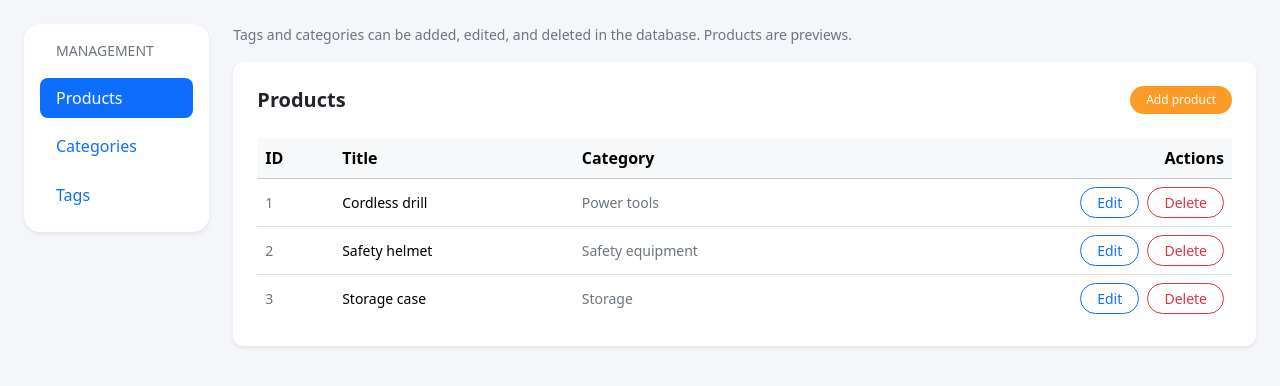
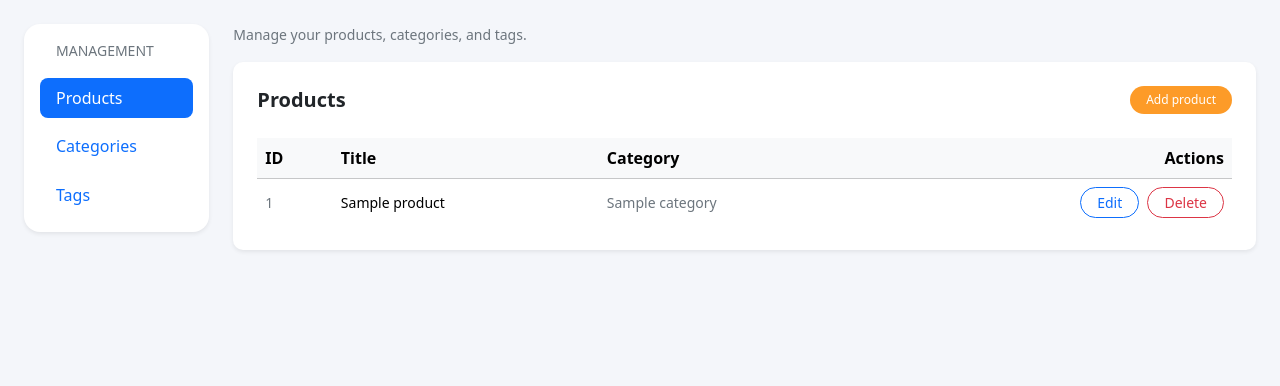
Before and after one commit to masoudimp/DJango, a Django app: page /manage/ in a window 1280 px wide. Shown: the part 85-471 px from the top of the page. Run offline with Django 5.2, Linux system fonts and the light colour scheme; tables that the repository leaves empty hold one stand-in row (values such as "Sample post"); some libraries are stand-ins or nearby versions.

Commit message:
Products CRUD

```diff
--- a/products/static/products/dashboard.js
+++ b/products/static/products/dashboard.js
@@ -1,22 +1,4 @@
 document.documentElement.dataset.inputMode = "pointer";
-const productImageInput = document.getElementById("new-product-image");
-document.getElementById("upload-product-image")?.addEventListener("click", () => productImageInput.click());
-productImageInput?.addEventListener("change", () => {
-    document.getElementById("product-image-name").textContent = productImageInput.files[0]?.name || "";
-});
-document.querySelectorAll('.admin-demo-form:not(#create-tag-form):not(#create-category-form)').forEach((form) => {
-    form.addEventListener("submit", (event) => {
-        event.preventDefault();
-        const category = form.querySelector('input[name="category"]');
-        if (category && !category.value) {
-            form.querySelector(".admin-form-status").textContent = "Please select a category.";
-            form.querySelector('[data-picker="category"] button').focus();
-            return;
-        }
-        form.querySelector(".admin-form-status").textContent = "";
-        showAddSuccess(form);
-    });
-});
 const productModalElement = document.getElementById("product-modal");
 const productModal = productModalElement ? new bootstrap.Modal(productModalElement) : null;
 let activeProductCard = null;
@@ -120,7 +102,7 @@ const emptySummary = tagsSummary.textContent;
 function updateTagsSummary() {
     const selected = tagInputs.filter((input) => input.checked);
     tagsSummary.textContent = selected.length === 0 ? emptySummary
-        : selected.length === 1 ? selected[0].value : `${selected.length} tags selected`;
+        : selected.length === 1 ? selected[0].dataset.label : `${selected.length} tags selected`;
 }
 tagInputs.forEach((input) => input.addEventListener("change", updateTagsSummary));
 getElement("clear-tags").addEventListener("click", () => {
@@ -134,7 +116,7 @@ tagSearch.addEventListener("input", () => {
     const query = tagSearch.value.trim().toLowerCase();
     let matches = 0;
     tagInputs.forEach((input) => {
-        const visible = input.value.toLowerCase().includes(query);
+        const visible = input.dataset.label.toLowerCase().includes(query);
         input.closest(".tag-option").hidden = !visible;
         if (visible) matches += 1;
     });
--- a/products/static/products/management.js
+++ b/products/static/products/management.js
@@ -22,9 +22,7 @@ function openManagementForm(kind, row, trigger) {
     form.querySelector("h3").hidden = true;
     form.querySelector('[type="submit"]').textContent = editing ? "Save changes" : `Add ${kind}`;
     form.dataset.mode = editing ? "edit" : "add";
-    if (kind === "tag" || kind === "category") {
-        form.action = editing ? row.dataset.editUrl : form.dataset.createUrl;
-    }
+    form.action = editing ? row.dataset.editUrl : form.dataset.createUrl;
     document.querySelectorAll("#admin-forms > .collapse").forEach((item) => {
         item.classList.toggle("show", item === panel);
     });
@@ -75,7 +73,9 @@ document.querySelectorAll("[data-manage-delete]").forEach((button) => {
         document.getElementById("delete-preview-status").textContent = deleteUrl
             ? button.closest("tr").dataset.kind === "category"
                 ? "Categories with subcategories or products cannot be deleted."
-                : "This will delete the tag and remove it from any linked products."
+                : button.closest("tr").dataset.kind === "product"
+                    ? "This will delete the product. Its category and tags will be kept."
+                    : "This will delete the tag and remove it from any linked products."
             : "Preview only — no records will be deleted.";
         bootstrap.Modal.getOrCreateInstance(deletePreview).show();
     });
@@ -98,7 +98,7 @@ if (managementSuccess) {
     });
 }
 
-["tag", "category"].forEach((kind) => {
+["tag", "category", "product"].forEach((kind) => {
     const form = document.getElementById(`create-${kind}-form`);
     if (!document.getElementById(`management-${kind}-invalid`)) return;
     const editing = form.dataset.mode === "edit";
--- a/products/templates/products/dashboard.html
+++ b/products/templates/products/dashboard.html
@@ -26,6 +26,8 @@
     <div class="product-grid">
         {% for product in products %}
         <div>{% include "products/includes/product_card.html" %}</div>
+        {% empty %}
+        <p class="text-secondary">No products found.</p>
         {% endfor %}
     </div>
 </section>
--- a/products/templates/products/includes/admin_modal.html
+++ b/products/templates/products/includes/admin_modal.html
@@ -61,25 +61,21 @@
                             </form>
                         </div>
                         <div id="add-product-panel" class="collapse" data-bs-parent="#admin-forms">
-                            <form class="admin-demo-form pb-3" aria-label="Add product">
+                            <form id="create-product-form" class="admin-demo-form pb-3" aria-label="Add product" method="post" data-create-url="{% url 'products:create_product' %}" data-mode="{% if product_form.instance.pk %}edit{% else %}add{% endif %}" action="{% if product_form.instance.pk %}{% url 'products:edit_product' product_form.instance.pk %}{% else %}{% url 'products:create_product' %}{% endif %}">
+                                {% csrf_token %}
                                 <h3 class="fs-6 mb-3">Add product</h3>
                                 <label for="new-product-title" class="form-label small">Title</label>
-                                <input id="new-product-title" class="form-control form-control-sm mb-3" maxlength="200" required>
+                                <input id="new-product-title" name="title" value="{{ product_form.title.value|default_if_none:'' }}" class="form-control form-control-sm mb-3" maxlength="200" required>
                                 <label for="new-product-category" class="form-label small">Category</label>
-                                <div class="mb-3">{% include "products/includes/category_picker.html" with prefix="new-product-" category_placeholder="Select category" as_dropdown=True %}</div>
+                                <div class="mb-3">{% include "products/includes/category_picker.html" with prefix="new-product-" category_placeholder="Select category" selected_parent=product_form.category.value as_dropdown=True %}</div>
                                 <div class="mb-3">
                                     <label for="new-product-tags" class="form-label small">Tags <span class="text-secondary">(optional)</span></label>
-                                    {% include "products/includes/tags_picker.html" with prefix="new-product-" tags_placeholder="Select tags" as_dropdown=True %}
+                                    {% include "products/includes/tags_picker.html" with prefix="new-product-" tags_placeholder="Select tags" use_ids=True as_dropdown=True %}
                                 </div>
                                 <label for="new-product-description" class="form-label small">Description <span class="text-secondary">(optional)</span></label>
-                                <textarea id="new-product-description" class="form-control form-control-sm mb-3" rows="3"></textarea>
-                                <div class="d-flex justify-content-end align-items-center gap-2 mb-3">
-                                    <span id="product-image-name" class="small text-secondary text-truncate" aria-live="polite"></span>
-                                    <input id="new-product-image" type="file" accept="image/*" hidden>
-                                    <button id="upload-product-image" type="button" class="btn btn-primary btn-sm rounded-pill px-3 flex-shrink-0">Upload image</button>
-                                </div>
+                                <textarea id="new-product-description" name="description" class="form-control form-control-sm mb-3" rows="3">{{ product_form.description.value|default_if_none:'' }}</textarea>
                                 <button type="submit" class="btn btn-sm rounded-pill px-3 admin-button">Add product</button>
-                                <p class="admin-form-status small text-secondary mt-2 mb-0" role="status"></p>
+                                <div class="admin-form-status small text-danger mt-2 mb-0" role="status">{{ product_form.title.errors }}{{ product_form.category.errors }}{{ product_form.tags.errors }}{{ product_form.description.errors }}{{ product_form.non_field_errors }}</div>
                             </form>
                         </div>
                     </div>
--- a/products/templates/products/includes/product_card.html
+++ b/products/templates/products/includes/product_card.html
@@ -13,7 +13,7 @@
             <button type="button" class="badge-scroll btn btn-sm p-0" data-scroll="-1" aria-label="Scroll labels left" hidden>&lt;</button>
             <div class="badge-track d-flex align-items-center gap-1">
                 <span class="badge text-bg-light border">{{ product.category }}</span>
-                {% for tag in product.tags %}
+                {% for tag in product.tags.all %}
                     <span class="badge text-bg-light border">{{ tag }}</span>
                 {% endfor %}
             </div>
--- a/products/templates/products/includes/tags_picker.html
+++ b/products/templates/products/includes/tags_picker.html
@@ -12,7 +12,7 @@
                         <div class="tag-options">
                             {% for tag in demo_tags %}
                             <label class="tag-option d-flex align-items-center gap-2" for="{{ prefix }}tag-{{ forloop.counter }}">
-                                <input class="form-check-input m-0" id="{{ prefix }}tag-{{ forloop.counter }}" type="checkbox" name="tags" value="{{ tag }}">
+                                <input class="form-check-input m-0" id="{{ prefix }}tag-{{ forloop.counter }}" type="checkbox" name="tags" data-label="{{ tag }}" value="{% if use_ids %}{{ tag.pk }}{% else %}{{ tag }}{% endif %}" {% if use_ids and tag.pk|stringformat:"s" in selected_tag_ids %}checked{% endif %}>
                                 <span>{{ tag }}</span>
                             </label>
                             {% endfor %}
--- a/products/templates/products/management.html
+++ b/products/templates/products/management.html
@@ -4,6 +4,7 @@
 {% block extra_css %}<link rel="stylesheet" href="{% static 'products/dashboard.css' %}">{% endblock %}
 {% block content %}
 {% include "products/includes/header.html" %}
+{% if product_form %}<span id="management-product-invalid" hidden></span>{% endif %}
 {% if category_form %}<span id="management-category-invalid" hidden></span>{% endif %}
 {% if category_error %}<div class="alert alert-danger" role="alert">{{ category_error }}</div>{% endif %}
 {% if tag_form %}<span id="management-tag-invalid" hidden></span>{% endif %}
@@ -30,7 +31,7 @@
         </nav>
     </aside>
     <div class="col-12 col-lg-9 col-xl-10">
-        <p class="small text-secondary mb-3">Tags and categories can be added, edited, and deleted in the database. Products are previews.</p>
+        <p class="small text-secondary mb-3">Manage your products, categories, and tags.</p>
         <div class="tab-content">
             {% for section in sections %}
             <section class="tab-pane fade {% if section.key == active_section %}show active{% endif %}" id="{{ section.key }}-table" role="tabpanel" aria-labelledby="{{ section.key }}-tab" tabindex="0">
@@ -45,10 +46,10 @@
                             <thead class="table-light"><tr><th scope="col">ID</th><th scope="col">Title</th>{% if section.detail_label %}<th scope="col">{{ section.detail_label }}</th>{% endif %}<th scope="col" class="text-end">Actions</th></tr></thead>
                             <tbody>
                                 {% for row in section.rows %}
-                                <tr data-kind="{{ section.key }}" data-title="{{ row.title }}" data-category="{% if section.key == 'category' %}{{ row.parent_id|default_if_none:'' }}{% else %}{{ row.category|default:'' }}{% endif %}" data-tags="{{ row.tags|default:'' }}" data-description="{{ row.description|default:'' }}" {% if section.key == 'tag' %}data-edit-url="{% url 'products:edit_tag' row.id %}" data-delete-url="{% url 'products:delete_tag' row.id %}"{% elif section.key == 'category' %}data-edit-url="{% url 'products:edit_category' row.id %}" data-delete-url="{% url 'products:delete_category' row.id %}"{% endif %}>
+                                <tr data-kind="{{ section.key }}" data-title="{{ row.title }}" data-category="{% if section.key == 'category' %}{{ row.parent_id|default_if_none:'' }}{% else %}{{ row.category_id|default_if_none:'' }}{% endif %}" data-tags="{% if section.key == 'product' %}{% for tag in row.tags.all %}{{ tag.pk }}{% if not forloop.last %}|{% endif %}{% endfor %}{% endif %}" data-description="{{ row.description|default:'' }}" {% if section.key == 'tag' %}data-edit-url="{% url 'products:edit_tag' row.id %}" data-delete-url="{% url 'products:delete_tag' row.id %}"{% elif section.key == 'category' %}data-edit-url="{% url 'products:edit_category' row.id %}" data-delete-url="{% url 'products:delete_category' row.id %}"{% elif section.key == 'product' %}data-edit-url="{% url 'products:edit_product' row.id %}" data-delete-url="{% url 'products:delete_product' row.id %}"{% endif %}>
                                     <td class="text-secondary small">{{ row.id }}</td>
                                     <td class="small fw-medium">{{ row.title }}</td>
-                                    {% if section.detail_label %}<td class="small text-secondary">{% if section.key == 'category' %}{{ row.parent.title|default:"—" }}{% else %}{{ row.detail }}{% endif %}</td>{% endif %}
+                                    {% if section.detail_label %}<td class="small text-secondary">{% if section.key == 'category' %}{{ row.parent.title|default:"—" }}{% else %}{{ row.category.title }}{% endif %}</td>{% endif %}
                                     <td class="text-end text-nowrap">
                                         <button type="button" class="btn btn-outline-primary btn-sm rounded-pill px-3" data-manage-edit aria-label="Edit {{ row.title }}">Edit</button>
                                         <button type="button" class="btn btn-outline-danger btn-sm rounded-pill px-3 ms-1" data-manage-delete aria-label="Delete {{ row.title }}">Delete</button>
--- a/products/urls.py
+++ b/products/urls.py
@@ -10,6 +10,9 @@ urlpatterns = [
     path("categories/create/", views.create_category, name="create_category"),
     path("categories/<int:pk>/edit/", views.edit_category, name="edit_category"),
     path("categories/<int:pk>/delete/", views.delete_category, name="delete_category"),
+    path("products/create/", views.create_product, name="create_product"),
+    path("products/<int:pk>/edit/", views.edit_product, name="edit_product"),
+    path("products/<int:pk>/delete/", views.delete_product, name="delete_product"),
     path("tags/create/", views.create_tag, name="create_tag"),
     path("tags/<int:pk>/edit/", views.edit_tag, name="edit_tag"),
     path("tags/<int:pk>/delete/", views.delete_tag, name="delete_tag"),
--- a/products/views.py
+++ b/products/views.py
@@ -4,8 +4,8 @@ from django.db import IntegrityError, transaction
 from django.views.decorators.http import require_POST
 from django.db.models.deletion import ProtectedError
 
-from .forms import CategoryForm, TagForm
-from .models import Category, Tag
+from .forms import CategoryForm, ProductForm, TagForm
+from .models import Category, Product, Tag
 
 
 def category_tree():
@@ -103,43 +103,62 @@ def delete_category(request, pk):
     return redirect("/manage/?section=category")
 
 
-def dashboard(request, tag_form=None):
-    products = [
-        {"title": "Cordless drill", "category": "Power tools", "description": "Compact cordless drill for everyday installation and assembly work. Its comfortable grip and adjustable speed help with precise drilling, while the lightweight design makes it easy to carry between jobs.", "image": None, "tags": ["Cordless", "Heavy duty", "Professional", "Compact"]},
-        {"title": "Safety helmet", "category": "Safety equipment", "description": "A practical safety helmet for everyday work on site. The adjustable fit and comfortable interior make it suitable for extended use, with a lightweight shell that is easy to store alongside other protective equipment.", "image": None},
-        {"title": "Cable reel", "category": "Electrical", "description": "Keep cables organized and ready for the next job with this portable cable reel. The sturdy frame and convenient handle make transport simple, while the winding design helps reduce tangles during storage.", "image": None},
-        {"title": "Adjustable wrench", "category": "Hand tools", "description": "A versatile adjustable wrench for assembly, repairs, and routine maintenance. The adjustable jaw accommodates different fastener sizes, and the comfortable handle provides control when working in tight spaces.", "image": None},
-        {"title": "Work gloves", "category": "Safety equipment", "description": "Comfortable work gloves for handling tools, supplies, and materials throughout the day. Their flexible construction supports a secure grip and freedom of movement, making them a useful addition to an everyday work kit.", "image": None},
-        {"title": "Storage case", "category": "Storage", "description": "Organize small parts and essential accessories in a convenient storage case. Separate compartments keep items easy to find, while the compact design fits neatly on a shelf or travels with the rest of your equipment.", "image": None},
-    ]
-    demo_tags = list(Tag.objects.order_by("title").values_list("title", flat=True))
-    return render(request, "products/dashboard.html", {
-        "products": products,
-        "demo_tags": demo_tags,
-        "categories": category_tree(),
-        "tag_form": tag_form,
-    }, status=400 if tag_form is not None else 200)
+@require_POST
+def create_product(request):
+    form = ProductForm(request.POST)
+    if form.is_valid():
+        with transaction.atomic():
+            form.save()
+        messages.success(request, "Product added successfully.")
+        return redirect("/manage/?section=product")
+    return management(request, product_form=form)
 
 
-def management(request, tag_form=None, category_form=None, category_error=None):
-    # Products are samples; categories and tags come from the database.
+@require_POST
+def edit_product(request, pk):
+    product = get_object_or_404(Product, pk=pk)
+    form = ProductForm(request.POST, instance=product)
+    if form.is_valid():
+        with transaction.atomic():
+            form.save()
+        messages.success(request, "Product updated successfully.")
+        return redirect("/manage/?section=product")
+    return management(request, product_form=form)
+
+
+@require_POST
+def delete_product(request, pk):
+    product = get_object_or_404(Product, pk=pk)
+    product.delete()
+    messages.success(request, "Product deleted successfully.")
+    return redirect("/manage/?section=product")
+
+
+def dashboard(request):
+    return render(request, "products/dashboard.html", {
+        "products": Product.objects.select_related("category", "image").prefetch_related("tags").order_by("title", "id"),
+        "demo_tags": Tag.objects.order_by("title", "id"),
+        "categories": category_tree(),
+    })
+
+
+def management(request, tag_form=None, category_form=None, category_error=None, product_form=None):
     sections = [
-        {"key": "product", "title": "Products", "detail_label": "Category", "rows": [
-            {"id": 1, "title": "Cordless drill", "detail": "Power tools", "category": "power-tools", "tags": "Cordless|Compact", "description": "Compact cordless drill for everyday installation and assembly work."},
-            {"id": 2, "title": "Safety helmet", "detail": "Safety equipment", "category": "safety", "tags": "Lightweight", "description": "Comfortable head protection for work on site."},
-            {"id": 3, "title": "Storage case", "detail": "Storage", "category": "storage", "tags": "Compact", "description": "Organize small parts and essential accessories."},
-        ]},
+        {"key": "product", "title": "Products", "detail_label": "Category",
+         "rows": Product.objects.select_related("category").prefetch_related("tags").order_by("title", "id")},
         {"key": "category", "title": "Categories", "detail_label": "Parent category",
          "rows": Category.objects.select_related("parent").order_by("title", "id")},
         {"key": "tag", "title": "Tags", "rows": Tag.objects.order_by("title", "id")},
     ]
     return render(request, "products/management.html", {
         "sections": sections,
-        "demo_tags": ["Cordless", "Compact", "Lightweight", "Heavy duty", "Professional"],
+        "demo_tags": Tag.objects.order_by("title", "id"),
+        "product_form": product_form,
+        "selected_tag_ids": product_form["tags"].value() if product_form is not None else [],
         "management": True,
-        "active_section": "category" if category_form is not None or category_error else "tag" if tag_form is not None else request.GET.get("section", "product"),
+        "active_section": "product" if product_form is not None else "category" if category_form is not None or category_error else "tag" if tag_form is not None else request.GET.get("section", "product"),
         "categories": category_tree(),
         "category_form": category_form,
         "category_error": category_error,
         "tag_form": tag_form,
-    }, status=400 if tag_form is not None or category_form is not None or category_error else 200)
+    }, status=400 if tag_form is not None or category_form is not None or category_error or product_form is not None else 200)
```
Also changed, not shown: products/forms.py (+7 -1 lines), products/tests.py (+137 -1 lines).
